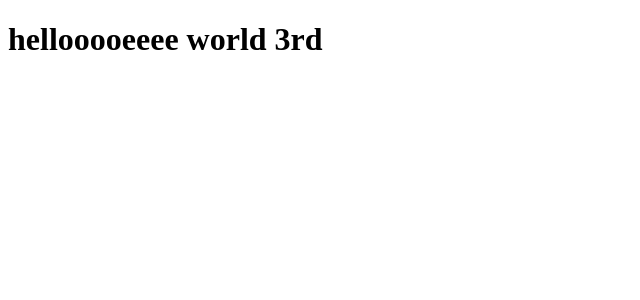
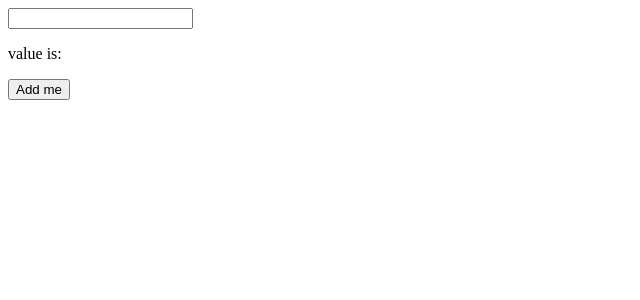
Before and after one commit to rakibalhasan2017/ToDoList, a React (Vite) app: page / in a window 1280 px wide. Shown: the top 300 px of the page, without its empty margins (0-640 px from the left). Built offline with nearby package versions, Linux system fonts and the light colour scheme.

Commit message:
create the input field and button.

```diff
--- a/src/App.jsx
+++ b/src/App.jsx
@@ -1,7 +1,9 @@
+import Todo from "./Components/Todo"
+
 function App() {
   return (
     <>
-    <h1>hellooooeeee world 3rd</h1>
+    <Todo/>
     </>
   )
 }
--- /dev/null
+++ b/src/Components/Todo.jsx
@@ -0,0 +1,23 @@
+import { useState } from "react"
+
+export default function() {
+    const [item, seTitem] = useState("");
+    function handleclick(event) {
+        event.preventDefault();
+    }
+    return (
+        <div>
+            <form>
+                <input
+                 type="text"
+                 value = {item}
+                 onChange={(event) => {seTitem(event.target.value)}}
+                 />
+                 <p>value is: {item}</p>
+                 <button onClick={handleclick}>
+                  Add me
+                 </button>
+            </form>
+        </div>
+    )
+}
```
